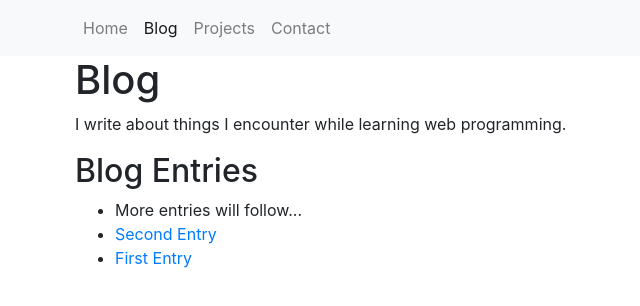
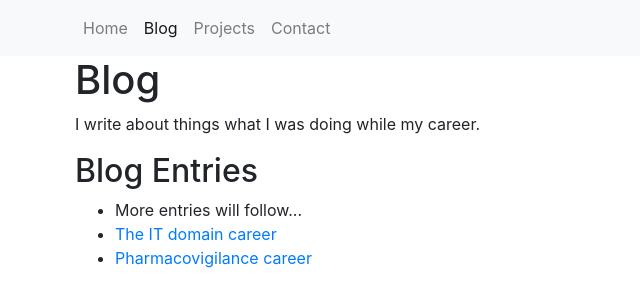
Before and after one commit to AnatoliiA/PoweCodes, a plain HTML site: page blog/index.html in a window 1280 px wide. Shown: the whole page, without its empty margins (10-650 px from the left). Drawn offline with nearby package versions, Linux system fonts and the light colour scheme.

Commit message:
Blog changes capital

```diff
--- a/blog/index.html
+++ b/blog/index.html
@@ -30,15 +30,15 @@
   <div class="container">
     <h1 class="title">Blog</h1>
 
-    <p>I write about things I encounter while learning web programming.</p>
+    <p>I write about things what I was doing while my career.</p>
 
     <h2>Blog Entries</h2>
 
     <!-- Here will be a list of all the blog entries. -->
     <ul>
       <li>More entries will follow...</li>
-      <li><a href="second-entry/">Second Entry</a></li>
-      <li><a href="first-entry/">First Entry</a></li>
+      <li><a href="second-entry/">The IT domain career</a></li>
+      <li><a href="first-entry/">Pharmacovigilance career</a></li>
     </ul>
   </div>
 
```
